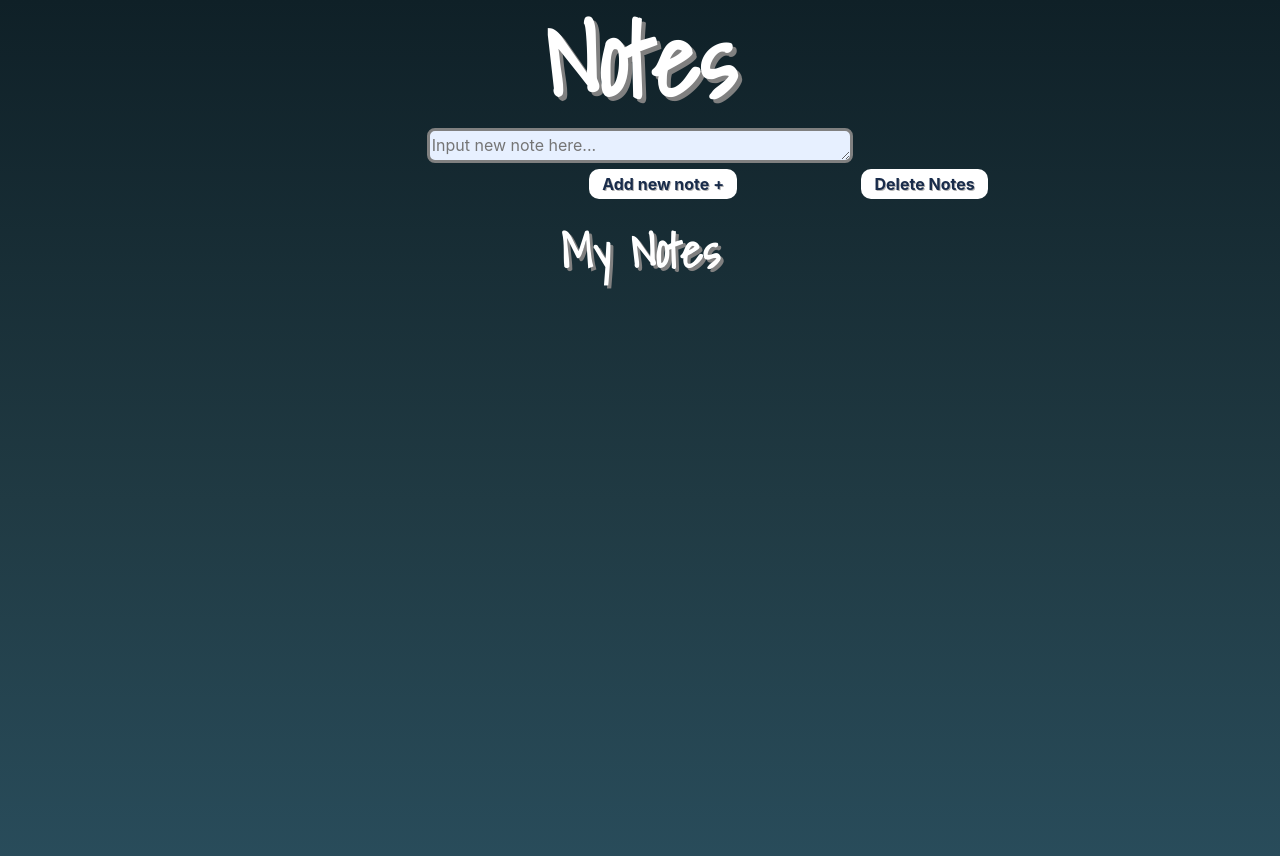
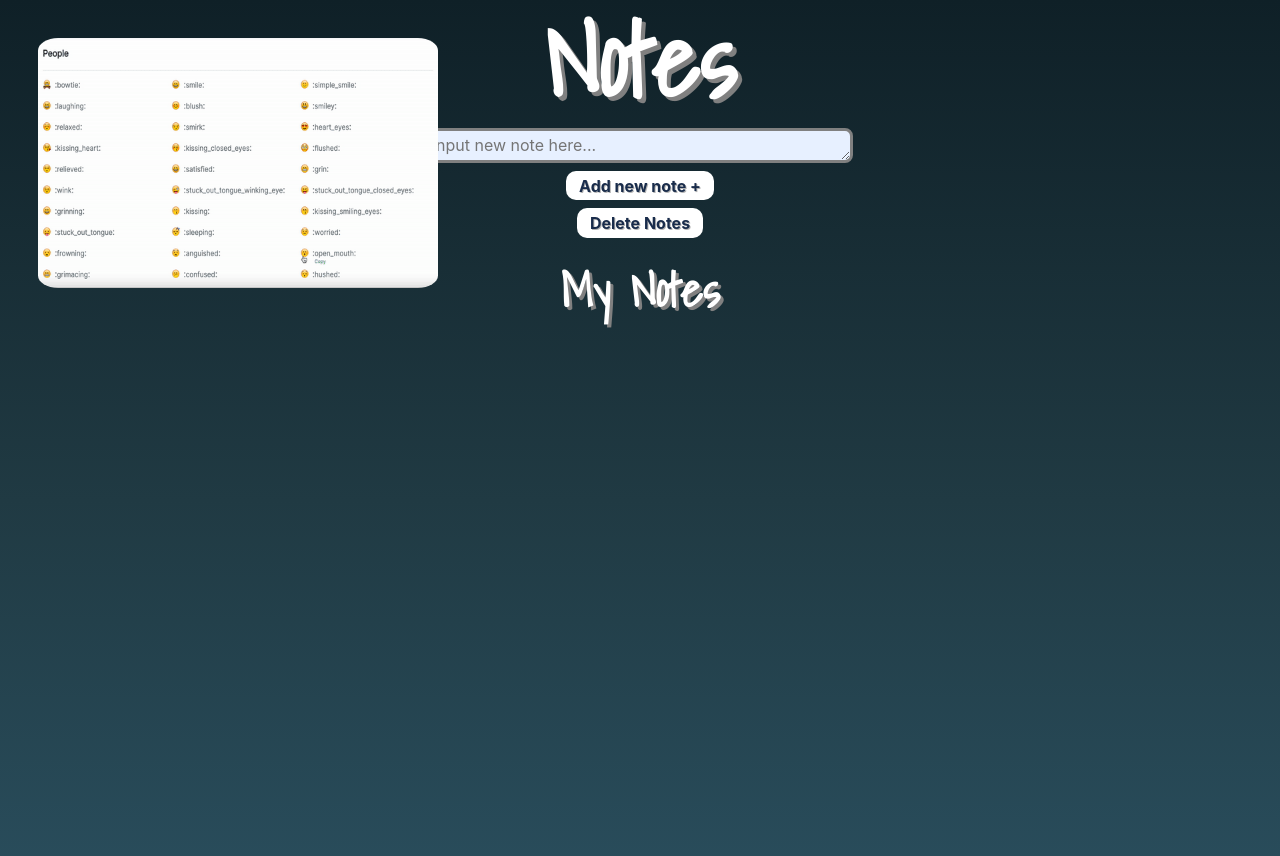
Before and after one commit to joominchoi/notes_app, a plain HTML site: page public/index.html in a window 1280 px wide. Drawn offline with nearby package versions, Linux system fonts and the light colour scheme.

Commit message:
added emoji cheatsheet

```diff
--- a/public/css/styles.css
+++ b/public/css/styles.css
@@ -7,7 +7,7 @@ body {
 
 .br {
   display: block;
-  margin-bottom: 0em;
+  margin-bottom: 0.5em;
 }
 
 h1 {
@@ -52,15 +52,16 @@ h2 {
 }
 
 .add-button {
-  display: inline;
+  display: block;
   justify-content: center;
   background-color: white ;
   font-weight: 700;
   color: #192c4b ;
   text-shadow: 1px 1px rgba(128, 128, 128, 0.598);
   border: none;
-  margin-top: 0.5%;
-  margin-left: 46%;
+  /* margin-top: 0.5%;
+  margin-left: 45%; */
+  margin: auto;
   padding-left: 10pt;
   padding-right: 10pt;
   padding-top: 2pt;
@@ -70,14 +71,15 @@ h2 {
 }
 
 .delete-button {
-  display: inline-block;
+  display: block;
   background-color: white ;
   font-weight: 700;
   color: #192c4b ;
   text-shadow: 1px 1px rgba(128, 128, 128, 0.598);
   border: none;
-  margin-top: 0.5%;
-  margin-left: 89.5pt;
+  /* margin-top: 0.5%;
+  margin-left: 45%; */
+  margin: auto;
   padding-left: 10pt;
   padding-right: 10pt;
   padding-top: 2pt;
@@ -161,5 +163,13 @@ h2 {
   overflow: scroll;
   transition: max-height 0.2s ease-out;
 }
+
+.image {
+  float:right;
+  position: absolute;
+  border-radius: 5%;
+  margin-top: 3%;
+  margin-left: 3%;
+}
 /*
 #bcd7ff */
--- a/public/index.html
+++ b/public/index.html
@@ -21,17 +21,19 @@
     <title>Notes</title>
   </head>
   <body>
+    <img class="image" src="images/emoji_cheatsheet.gif" alt="emoji cheatseet" style="width:400px;height:250px;">
     <h1>Notes</h1>
     <span class="br"></span>
     <form id="note">
       <textarea class="textarea" id="note-text" name="note" placeholder="Input new note here..."></textarea>
+      <div class="br"></div>
       <input class="add-button" type="submit" value="Add new note +"></input>
+      <div class="br"></div>
       <input id="clear-notes" class="delete-button" type="submit" value="Delete Notes"></input>
     </form>
     <br>
     <h2 class="headings">My Notes</h2>
     <div class="grid-container">
     </div>
-    <!-- <img src="images/emoji_cheatsheet.gif" alt="emoji cheatseet" style="width:780px;height:500px;"> -->
   </body>
 </html>
```
